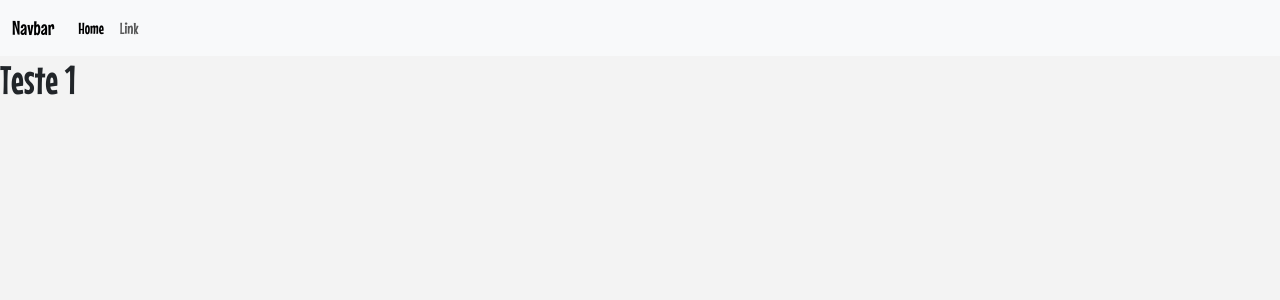
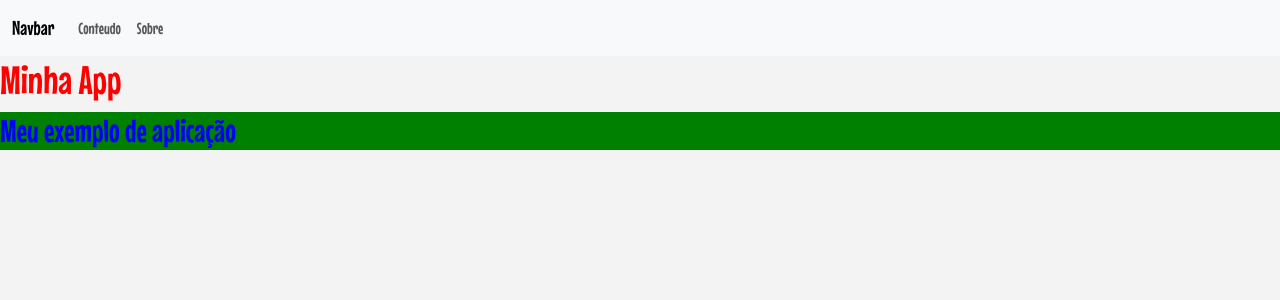
Before and after one commit to otavioborgsm/pos-desenvolvimento-fullstack-unesc, a React (Create React App) app in the folder desenvolvimento-frontend/meu-projeto-ts/: page / in a window 1280 px wide. Shown: the top 300 px of the page. Built offline with nearby package versions, Linux system fonts and the light colour scheme.

Commit message:
Aula 02: Implementa React Router DOM

```diff
--- /dev/null
+++ b/desenvolvimento-frontend/meu-projeto-ts/src/components/Footer/index.tsx
@@ -0,0 +1,6 @@
+export default function Footer(){
+    return (
+        <footer className="bg-dark
+        ">UNESC - Pós graduação</footer>
+    )
+}
--- a/desenvolvimento-frontend/meu-projeto-ts/src/components/Navbar/index.tsx
+++ b/desenvolvimento-frontend/meu-projeto-ts/src/components/Navbar/index.tsx
@@ -1,5 +1,6 @@
 import classNames from 'classnames';
 import { useState } from 'react';
+import { Link, NavLink } from 'react-router-dom';
 
 
 export default function Navbar(){
@@ -9,7 +10,7 @@ export default function Navbar(){
     return(
         <nav className="navbar navbar-expand-lg bg-body-tertiary">
             <div className="container-fluid">
-                <a className="navbar-brand" href="#">Navbar</a>
+            <Link className="navbar-brand" to="/">Navbar</Link>
                 <button
                     onClick={() => setShowMobile(!showMobile)}
                     onBlur={() => setShowMobile(false)}
@@ -24,10 +25,20 @@ export default function Navbar(){
                 )}>
                     <ul className="navbar-nav me-auto mb-2 mb-lg-0">
                         <li className="nav-item">
-                        <a className="nav-link active" aria-current="page" href="#">Home</a>
+                            <NavLink
+                                className={({ isActive }) => {
+                                return classNames('nav-link', { 'active': isActive })
+                                }}
+                                to='/conteudo'
+                            >Conteudo</NavLink>
                         </li>
                         <li className="nav-item">
-                        <a className="nav-link" href="#">Link</a>
+                            <NavLink
+                                className={({ isActive }) => {
+                                return classNames('nav-link', { 'active': isActive })
+                                }}
+                                to='/sobre'
+                            >Sobre</NavLink>
                         </li>
                     </ul>
                 </div>
--- a/desenvolvimento-frontend/meu-projeto-ts/src/index.tsx
+++ b/desenvolvimento-frontend/meu-projeto-ts/src/index.tsx
@@ -1,16 +1,14 @@
 import React from 'react';
 import ReactDOM from 'react-dom/client';
 import './index.scss';
-import Navbar from './components/Navbar';
+import AppRouter from './routes';
+
 
 const root = ReactDOM.createRoot(
   document.getElementById('root') as HTMLElement
 );
 root.render(
   <React.StrictMode>
-    <div>
-      <Navbar />
-      <h1>Teste 1</h1>
-    </div>
+    <AppRouter />
   </React.StrictMode>
 );
--- /dev/null
+++ b/desenvolvimento-frontend/meu-projeto-ts/src/pages/Conteudo/index.tsx
@@ -0,0 +1,5 @@
+export default function Conteudo(){
+    return (
+        <div>Conteúdo</div>
+    )
+}
--- /dev/null
+++ b/desenvolvimento-frontend/meu-projeto-ts/src/pages/Home/Home.module.scss
@@ -0,0 +1,3 @@
+.title {
+    color: red;
+}
--- /dev/null
+++ b/desenvolvimento-frontend/meu-projeto-ts/src/pages/Home/index.tsx
@@ -0,0 +1,15 @@
+import styles from './Home.module.scss';
+
+export default function Home() {
+  return (
+    <>
+      <h1 className={styles.title}>Minha App</h1>
+      <h2 style={{
+        color: 'blue',
+        backgroundColor: 'green',
+      }}>
+        Meu exemplo de aplicação
+      </h2>
+    </>
+  )
+}
--- /dev/null
+++ b/desenvolvimento-frontend/meu-projeto-ts/src/pages/Sobre/index.tsx
@@ -0,0 +1,5 @@
+export default function Sobre(){
+    return (
+        <div>Sobre</div>
+    )
+}
--- /dev/null
+++ b/desenvolvimento-frontend/meu-projeto-ts/src/routes.tsx
@@ -0,0 +1,20 @@
+import { BrowserRouter as Router, Routes, Route } from "react-router-dom";
+import Home from "./pages/Home";
+import Sobre from "./pages/Sobre";
+import Conteudo from "./pages/Conteudo";
+import Navbar from "./components/Navbar";
+
+export default function AppRoutes() {
+    return (
+        <div>
+            <Router>
+                <Navbar />
+                <Routes>
+                    <Route path="/" element={<Home />} />
+                    <Route path="/conteudo" element={<Conteudo />} />
+                    <Route path="/sobre" element={<Sobre />} />
+                </Routes>
+            </Router>
+        </div>
+    )
+}
```
Also changed, not shown: desenvolvimento-frontend/meu-projeto-ts/src/app.module.scss (deleted).
